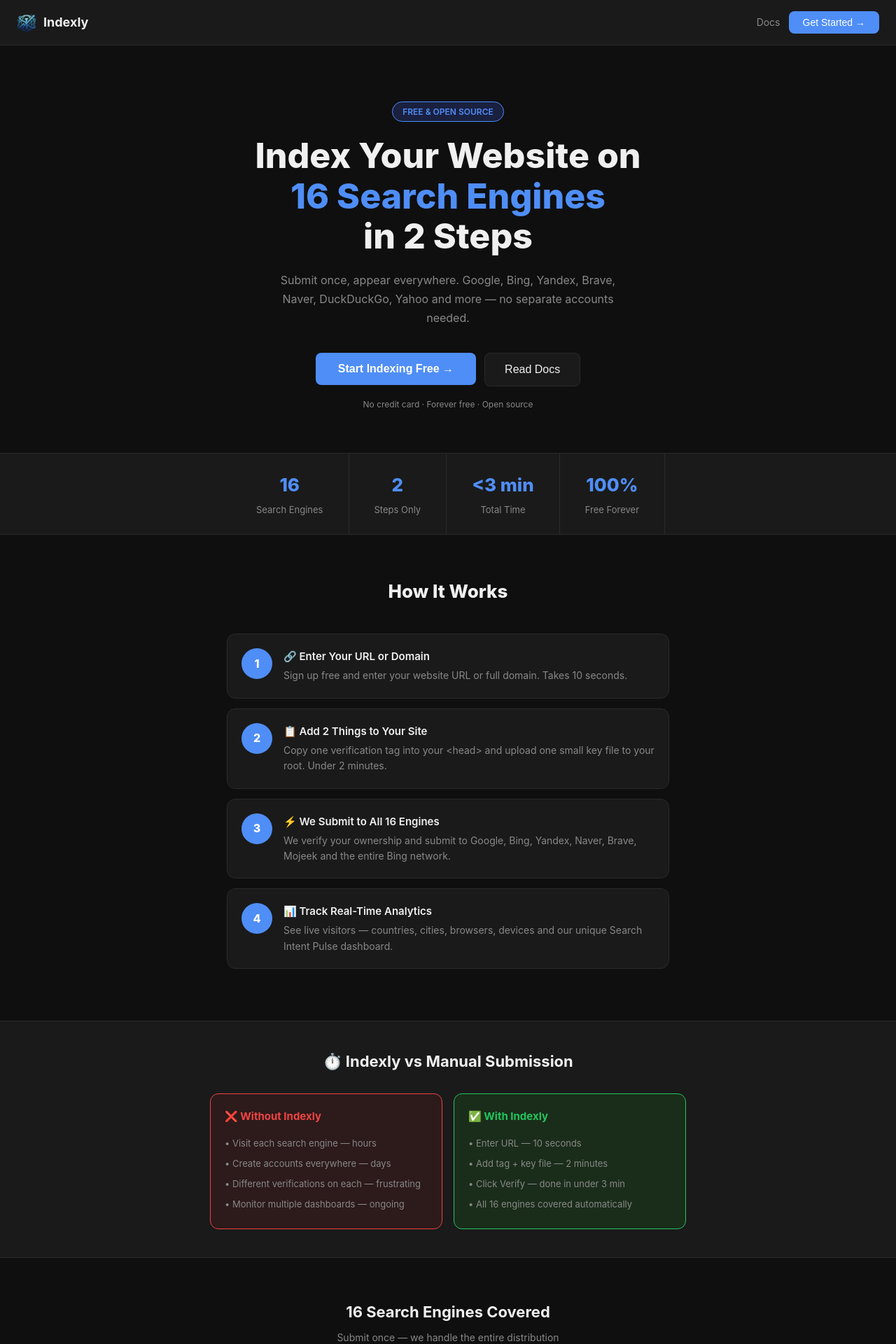
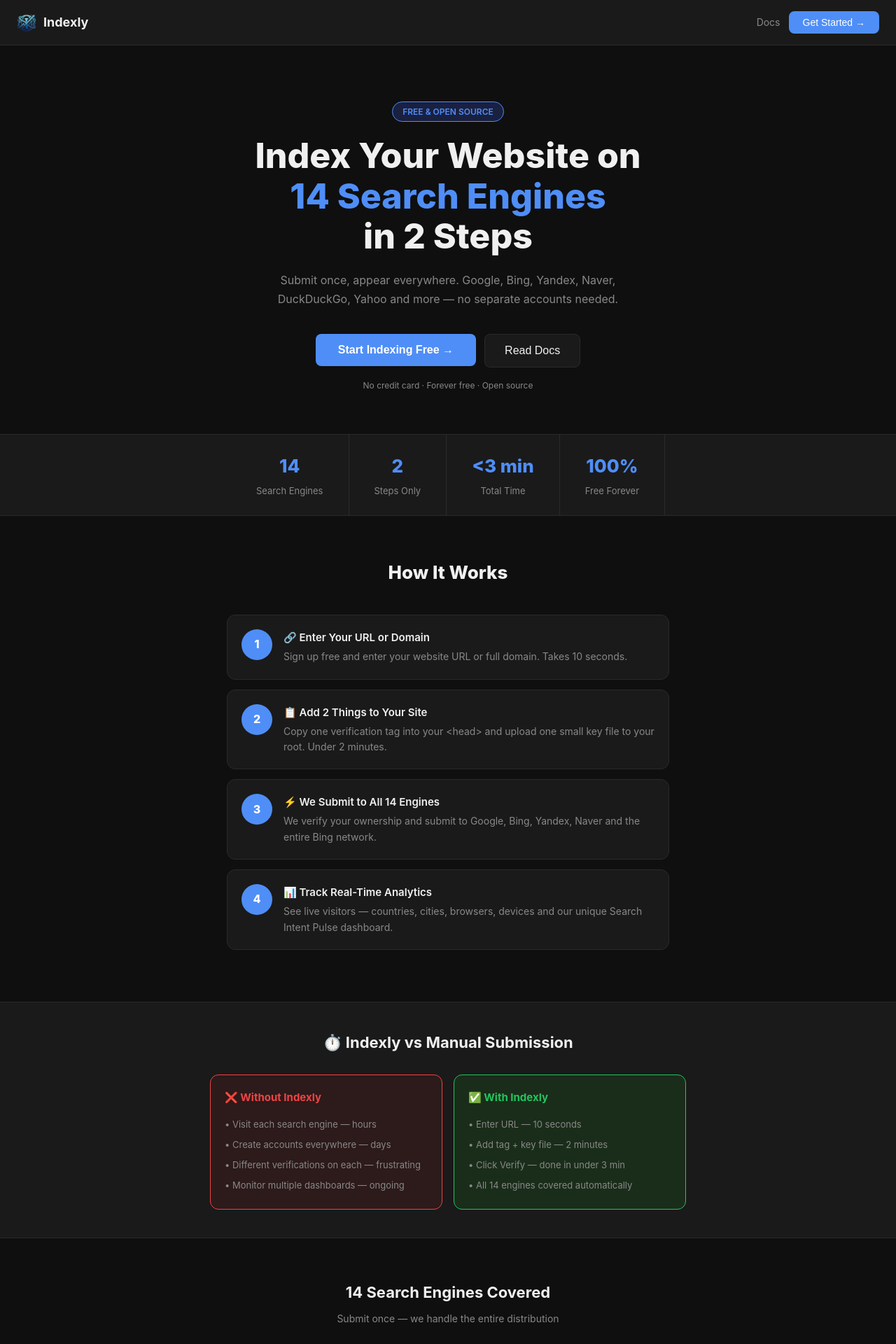
Before and after one commit to indexly-project/indexly, a Next.js app: page / in a window 1280 px wide. Shown: the top 1920 px of the page at 70% size. Built offline with nearby package versions, Linux system fonts and the light colour scheme; no server answers.

Commit message:
Remove Brave/Mojeek entirely, update engine count to 14

```diff
--- a/app/about/page.tsx
+++ b/app/about/page.tsx
@@ -13,7 +13,7 @@
         <h1 style={{ fontSize: 32, fontWeight: 800, marginBottom: 16 }}>About Indexly</h1>
         <p style={{ color: 'var(--muted)', fontSize: 16, lineHeight: 1.7, marginBottom: 24 }}>Indexly is a free, open-source tool that solves a real frustration: getting your website discovered requires visiting dozens of platforms, creating multiple accounts, and managing different verification codes. We built a single platform to do it all — in under 3 minutes.</p>
         <h2 style={{ fontSize: 20, fontWeight: 700, marginBottom: 12 }}>The Problem We Solve</h2>
-        <p style={{ color: 'var(--muted)', lineHeight: 1.7, marginBottom: 24 }}>A developer or website owner needs to separately verify on multiple search engines. Each has its own flow, its own verification method, its own dashboard. Indexly unifies all of this into a single 2-step process covering 16 search engines at once.</p>
+        <p style={{ color: 'var(--muted)', lineHeight: 1.7, marginBottom: 24 }}>A developer or website owner needs to separately verify on multiple search engines. Each has its own flow, its own verification method, its own dashboard. Indexly unifies all of this into a single 2-step process covering 14 search engines at once.</p>
         <h2 style={{ fontSize: 20, fontWeight: 700, marginBottom: 12 }}>Our Unique Feature</h2>
         <p style={{ color: 'var(--muted)', lineHeight: 1.7, marginBottom: 24 }}>Beyond indexing, Indexly includes a real-time analytics system with Search Intent Pulse — our proprietary algorithm that classifies visitor traffic into Informational, Navigational, Transactional and Commercial intent. No other free tool offers this.</p>
         <h2 style={{ fontSize: 20, fontWeight: 700, marginBottom: 12 }}>Open Source</h2>
--- a/app/auth/login/page.tsx
+++ b/app/auth/login/page.tsx
@@ -41,7 +41,7 @@
         <div className="auth-logo">
           <img src="/logo.png" alt="Indexly" onError={e => (e.target as HTMLImageElement).style.display = 'none'} />
           <h1>Indexly</h1>
-          <p>Index your website on 16 search engines — instantly.</p>
+          <p>Index your website on 14 search engines — instantly.</p>
         </div>
 
         <div style={{ display: 'flex', background: 'var(--surface)', borderRadius: 8, padding: 4, marginBottom: 20, border: '1px solid var(--border)' }}>
--- a/app/layout.tsx
+++ b/app/layout.tsx
@@ -3,7 +3,7 @@
 
 const baseUrl = process.env.NEXT_PUBLIC_APP_URL || 'https://indexly-snowy.vercel.app'
 const title = 'Indexly — Index Everywhere. Instantly.'
-const description = 'Index your website on 16 search engines in 2 simple steps. Brave, Bing, Yandex, Naver, DuckDuckGo, Yahoo and more. Free & Open Source.'
+const description = 'Index your website on 14 search engines in 2 simple steps. Bing, Yandex, Naver, DuckDuckGo, Yahoo and more. Free & Open Source.'
 
 export const metadata: Metadata = {
   metadataBase: new URL(baseUrl),
@@ -63,7 +63,7 @@
   offers: { '@type': 'Offer', price: '0', priceCurrency: 'USD', availability: 'https://schema.org/InStock' },
   creator: { '@type': 'Organization', name: 'Indexly', url: baseUrl },
   featureList: [
-    'Submit website to 16 search engines',
+    'Submit website to 14 search engines',
     'Domain and URL indexing',
     'Real-time visitor analytics',
     'Search Intent Pulse analytics',
--- a/app/page.tsx
+++ b/app/page.tsx
@@ -11,8 +11,6 @@
   { name: 'Naver', flag: '🟢', desc: 'South Korea' },
   { name: 'Seznam', flag: '🔵', desc: 'Czech Republic' },
   { name: 'Yep', flag: '⭐', desc: 'Independent' },
-  { name: 'Brave Search', flag: '🦁', desc: 'Privacy-First' },
-  { name: 'Mojeek', flag: '🔍', desc: 'UK Crawler' },
   { name: 'Yahoo', flag: '🟣', desc: 'via Bing' },
   { name: 'DuckDuckGo', flag: '🦆', desc: 'via Bing' },
   { name: 'Ecosia', flag: '🌱', desc: 'via Bing' },
@@ -52,10 +50,10 @@
       <div style={{ textAlign: 'center', padding: '80px 24px 60px', maxWidth: 700, margin: '0 auto' }}>
         <div style={{ display: 'inline-block', background: '#1a2040', border: '1px solid var(--accent)', color: 'var(--accent)', padding: '4px 14px', borderRadius: 20, fontSize: 12, fontWeight: 600, marginBottom: 20 }}>FREE & OPEN SOURCE</div>
         <h1 style={{ fontSize: 'clamp(30px,6vw,50px)', fontWeight: 800, lineHeight: 1.15, marginBottom: 20 }}>
-          Index Your Website on<br /><span style={{ color: 'var(--accent)' }}>16 Search Engines</span><br />in 2 Steps
+          Index Your Website on<br /><span style={{ color: 'var(--accent)' }}>14 Search Engines</span><br />in 2 Steps
         </h1>
         <p style={{ color: 'var(--muted)', fontSize: 16, lineHeight: 1.7, marginBottom: 36, maxWidth: 520, margin: '0 auto 36px' }}>
-          Submit once, appear everywhere. Google, Bing, Yandex, Brave, Naver, DuckDuckGo, Yahoo and more — no separate accounts needed.
+          Submit once, appear everywhere. Google, Bing, Yandex, Naver, DuckDuckGo, Yahoo and more — no separate accounts needed.
         </p>
         <div style={{ display: 'flex', gap: 12, justifyContent: 'center', flexWrap: 'wrap' }}>
           <Link href="/auth/login"><button className="btn-primary" style={{ width: 'auto', padding: '14px 32px', fontSize: 16, fontWeight: 600 }}>Start Indexing Free →</button></Link>
@@ -65,7 +63,7 @@
       </div>
 
       <div style={{ display: 'flex', justifyContent: 'center', flexWrap: 'wrap', borderTop: '1px solid var(--border)', borderBottom: '1px solid var(--border)', background: 'var(--surface)', marginBottom: 60 }}>
-        {[{ n: '16', label: 'Search Engines' }, { n: '2', label: 'Steps Only' }, { n: '<3 min', label: 'Total Time' }, { n: '100%', label: 'Free Forever' }].map(s => (
+        {[{ n: '14', label: 'Search Engines' }, { n: '2', label: 'Steps Only' }, { n: '<3 min', label: 'Total Time' }, { n: '100%', label: 'Free Forever' }].map(s => (
           <div key={s.n} style={{ padding: '24px 36px', textAlign: 'center', borderRight: '1px solid var(--border)' }}>
             <div style={{ fontSize: 26, fontWeight: 800, color: 'var(--accent)' }}>{s.n}</div>
             <div style={{ fontSize: 13, color: 'var(--muted)', marginTop: 4 }}>{s.label}</div>
@@ -78,7 +76,7 @@
         {[
           { n: 1, icon: '🔗', title: 'Enter Your URL or Domain', desc: 'Sign up free and enter your website URL or full domain. Takes 10 seconds.' },
           { n: 2, icon: '📋', title: 'Add 2 Things to Your Site', desc: 'Copy one verification tag into your <head> and upload one small key file to your root. Under 2 minutes.' },
-          { n: 3, icon: '⚡', title: 'We Submit to All 16 Engines', desc: 'We verify your ownership and submit to Google, Bing, Yandex, Naver, Brave, Mojeek and the entire Bing network.' },
+          { n: 3, icon: '⚡', title: 'We Submit to All 14 Engines', desc: 'We verify your ownership and submit to Google, Bing, Yandex, Naver and the entire Bing network.' },
           { n: 4, icon: '📊', title: 'Track Real-Time Analytics', desc: 'See live visitors — countries, cities, browsers, devices and our unique Search Intent Pulse dashboard.' },
         ].map(s => (
           <div key={s.n} style={{ display: 'flex', gap: 16, padding: 20, background: 'var(--surface)', borderRadius: 12, border: '1px solid var(--border)', marginBottom: 14 }}>
@@ -101,14 +99,14 @@
             </div>
             <div style={{ flex: 1, minWidth: 240, background: '#1a2d1a', border: '1px solid #22c55e', borderRadius: 12, padding: 20 }}>
               <div style={{ color: '#22c55e', fontWeight: 700, marginBottom: 12 }}>✅ With Indexly</div>
-              {['Enter URL — 10 seconds', 'Add tag + key file — 2 minutes', 'Click Verify — done in under 3 min', 'All 16 engines covered automatically'].map(t => <div key={t} style={{ fontSize: 13, color: 'var(--muted)', padding: '4px 0' }}>• {t}</div>)}
+              {['Enter URL — 10 seconds', 'Add tag + key file — 2 minutes', 'Click Verify — done in under 3 min', 'All 14 engines covered automatically'].map(t => <div key={t} style={{ fontSize: 13, color: 'var(--muted)', padding: '4px 0' }}>• {t}</div>)}
             </div>
           </div>
         </div>
       </div>
 
       <div style={{ maxWidth: 680, margin: '0 auto', padding: '0 24px 60px' }}>
-        <h2 style={{ textAlign: 'center', fontSize: 22, fontWeight: 700, marginBottom: 8 }}>16 Search Engines Covered</h2>
+        <h2 style={{ textAlign: 'center', fontSize: 22, fontWeight: 700, marginBottom: 8 }}>14 Search Engines Covered</h2>
         <p style={{ textAlign: 'center', color: 'var(--muted)', fontSize: 14, marginBottom: 28 }}>Submit once — we handle the entire distribution</p>
         <div style={{ display: 'grid', gridTemplateColumns: 'repeat(auto-fill, minmax(145px, 1fr))', gap: 10 }}>
           {ENGINES.map(e => (
```
Also changed, not shown: app/dashboard/page.tsx (+4 -12 lines), app/docs/page.tsx (+6 -6 lines), public/manifest.json, 1 other file (tests, documents, lock files or other folders).
